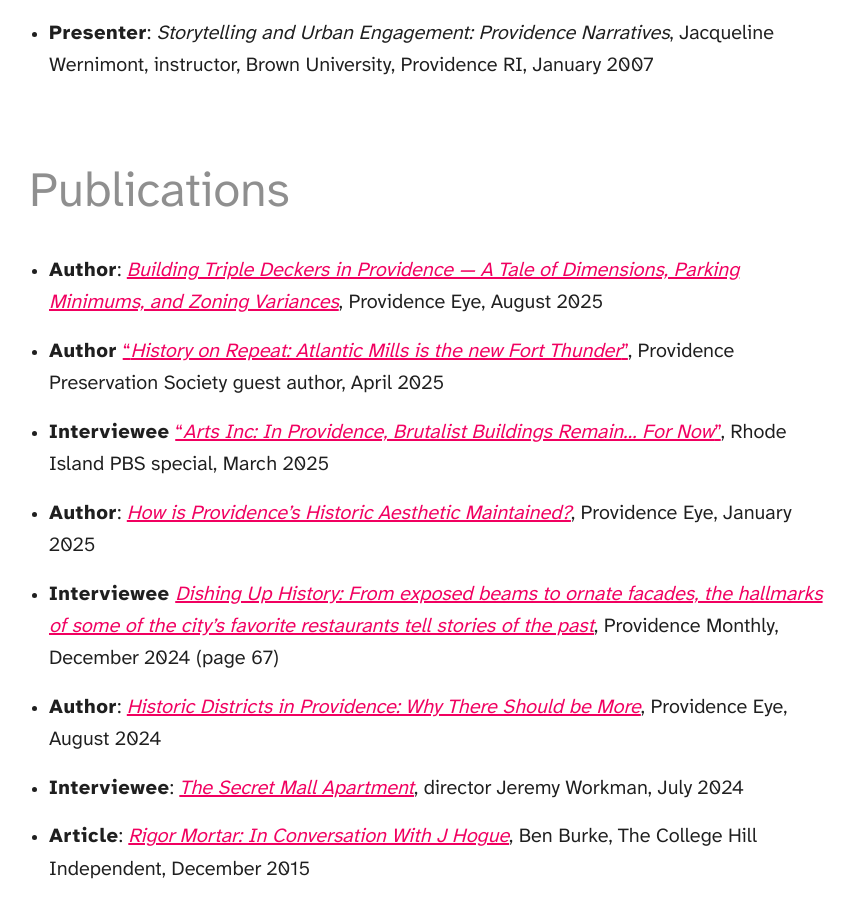
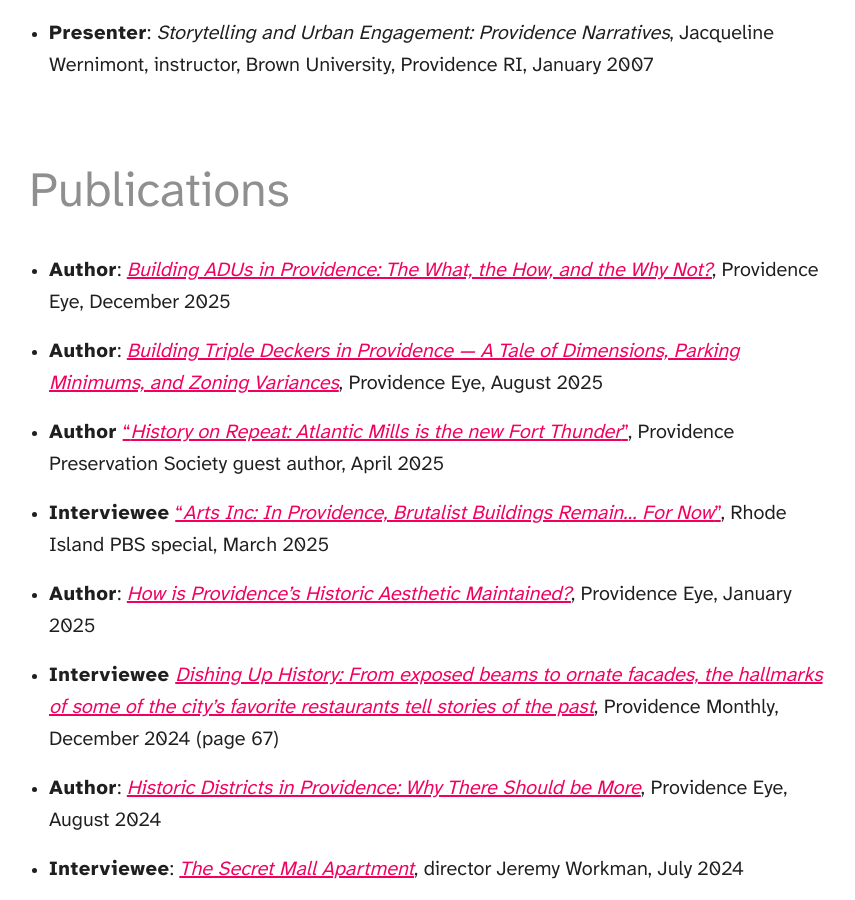
Before and after one commit to highchair/highchairdesign-com, a Jekyll site: the page built from resume.md, in a window 1280 px wide and 900 px high, scrolled down 4648 px. Shown: the whole window, without its empty margins (31-886 px from the left). Built offline with Jekyll 4.4.1, drawn with Linux system fonts in a browser that asks for light colours; some web fonts are replaced.

Commit message:
Resume addition

```diff
--- a/resume.md
+++ b/resume.md
@@ -82,6 +82,7 @@
 
 ### Publications
 
++ **Author**: [<cite>Building ADUs in Providence: The What, the How, and the Why Not?</cite>](https://pvdeye.org/building-adus-in-providence/ "Go to the Providence Eye for the full article"), Providence Eye, December 2025
 + **Author**: [<cite>Building Triple Deckers in Providence — A Tale of Dimensions, Parking Minimums, and Zoning Variances</cite>](https://pvdeye.org/how-is-providences-historic-aesthetic-maintained/ "Go to the Providence Eye for the full article"), Providence Eye, August 2025
 + **Author** [“<cite>History on Repeat: Atlantic Mills is the new Fort Thunder</cite>”](https://ppsri.org/history-on-repeat-atlantic-mills-is-the-new-fort-thunder/), Providence Preservation Society guest author, April 2025
 + **Interviewee** [“<cite>Arts Inc: In Providence, Brutalist Buildings Remain… For Now</cite>”](https://www.ripbs.org/arts-entertainment/in-providence-brutalist-buildings-remain-for-now), Rhode Island PBS special, March 2025
```
